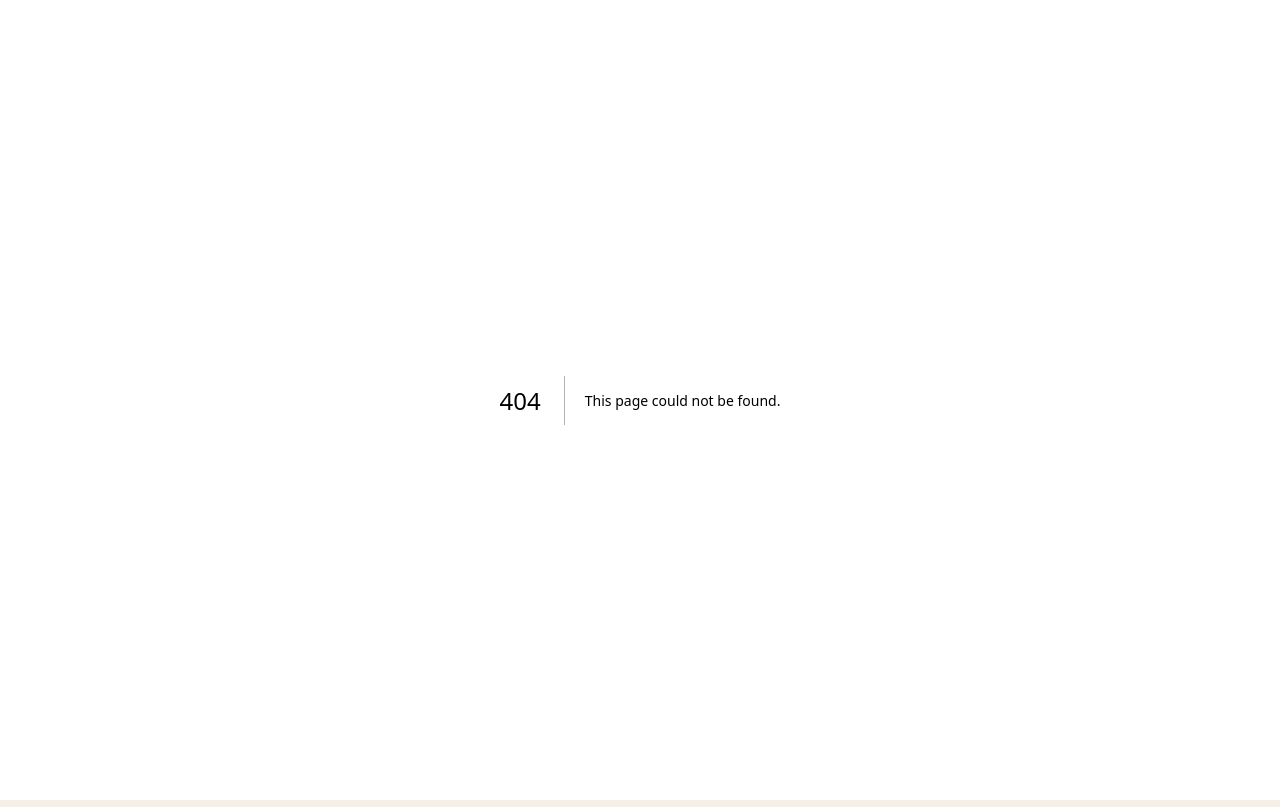
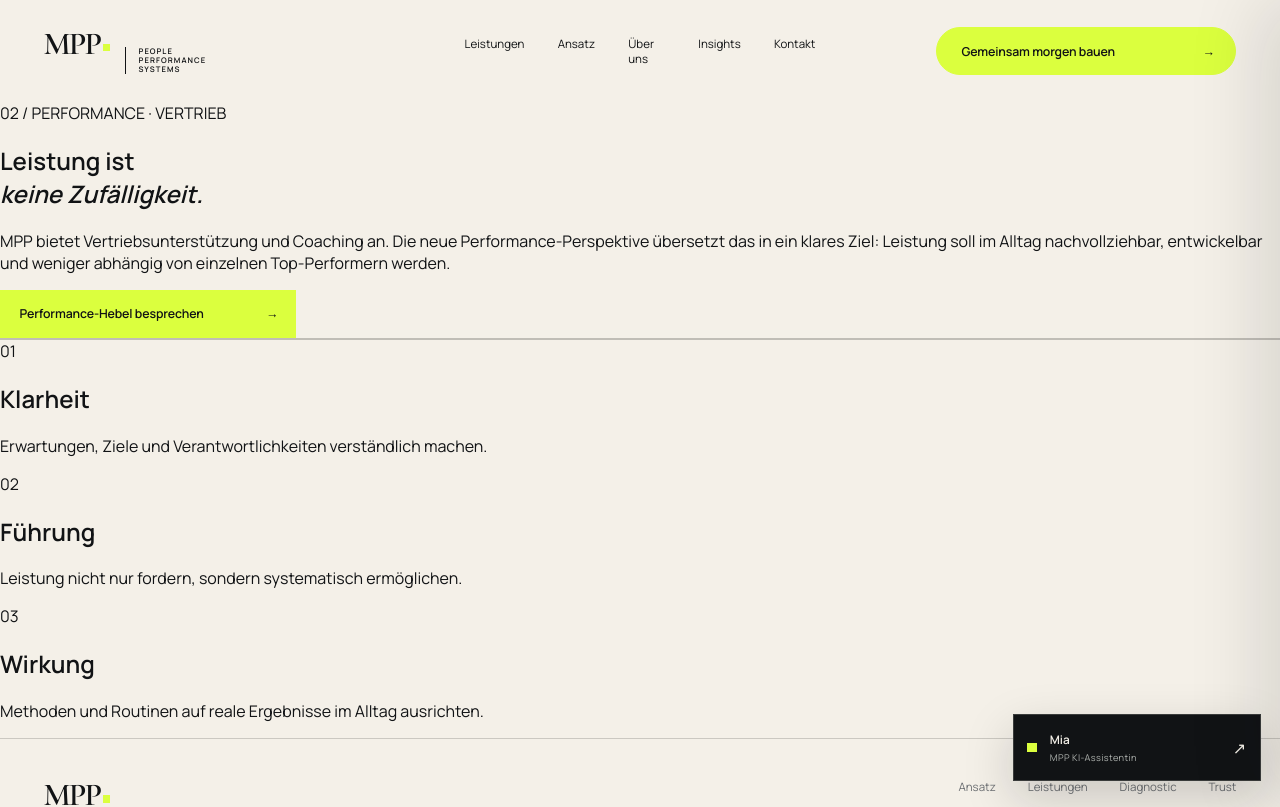
Before and after one commit to ravoeee-droid/MPP-Repo, a Next.js app: page /performance in a window 1280 px wide. Before the commit this address had no page. Shown: the top 807 px of the page. Built offline with nearby package versions, Linux system fonts and the light colour scheme.

Commit message:
Add MPP route: app/performance/page.tsx

```diff
--- /dev/null
+++ b/app/performance/page.tsx
@@ -0,0 +1,48 @@
+import { SiteHeader } from "@/components/mpp/site-header";
+import { SiteFooter } from "@/components/mpp/site-footer";
+import { MiaAssistant } from "@/components/mpp/mia-assistant";
+
+export default function PerformancePage() {
+  return (
+    <main>
+      <SiteHeader />
+      <MiaAssistant />
+
+      <section className="service-detail service-detail--performance">
+        <div className="service-detail__eyebrow">02 / PERFORMANCE · VERTRIEB</div>
+        <div className="service-detail__hero">
+          <div>
+            <h1>
+              Leistung ist
+              <br />
+              <em>keine Zufälligkeit.</em>
+            </h1>
+            <p>
+              MPP bietet Vertriebsunterstützung und Coaching an. Die neue
+              Performance-Perspektive übersetzt das in ein klares Ziel: Leistung
+              soll im Alltag nachvollziehbar, entwickelbar und weniger abhängig
+              von einzelnen Top-Performern werden.
+            </p>
+            <a className="button button--primary" href="/#contact">
+              Performance-Hebel besprechen <span aria-hidden="true">→</span>
+            </a>
+          </div>
+          <div className="service-detail__visual asset-slot" aria-hidden="true">
+            <div className="asset-slot__meta">
+              <span>PERFORMANCE / VERTRIEB</span>
+              <strong>Finales Performance-Asset folgt.</strong>
+            </div>
+          </div>
+        </div>
+
+        <div className="service-detail__principles">
+          <article><span>01</span><h2>Klarheit</h2><p>Erwartungen, Ziele und Verantwortlichkeiten verständlich machen.</p></article>
+          <article><span>02</span><h2>Führung</h2><p>Leistung nicht nur fordern, sondern systematisch ermöglichen.</p></article>
+          <article><span>03</span><h2>Wirkung</h2><p>Methoden und Routinen auf reale Ergebnisse im Alltag ausrichten.</p></article>
+        </div>
+      </section>
+
+      <SiteFooter />
+    </main>
+  );
+}
```
